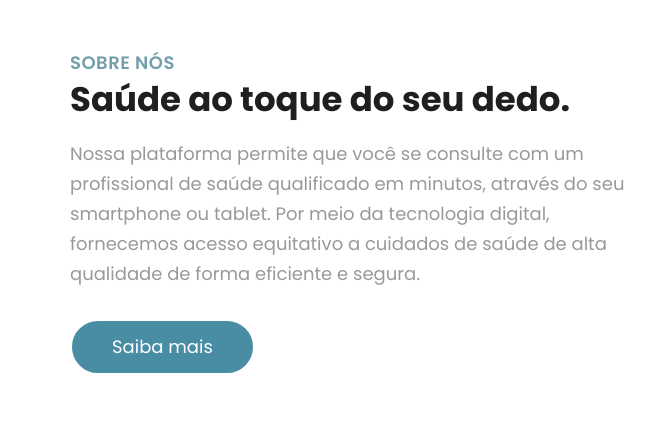
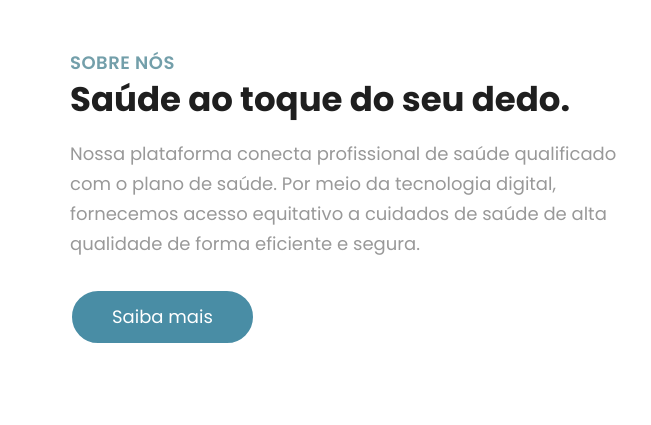
Before and after one commit to gabisantosi/kuresaude, a plain HTML site: page index.html in a window 1280 px wide. Shown: the part 1010-1435 px from the top of the page, 0-651 px from the left. Drawn offline with Linux system fonts and the light colour scheme; some packages are replaced by stand-ins of ours.

Commit message:
text update

```diff
--- a/index.html
+++ b/index.html
@@ -171,7 +171,7 @@
                   <div class="message-box">
                      <h4>Sobre nós</h4>
                      <h2>Saúde ao toque do seu dedo.</h2>
-                     <p class="lead"> Nossa plataforma permite que você se consulte com um profissional de saúde qualificado em minutos, através do seu smartphone ou tablet. Por meio da tecnologia digital, fornecemos acesso equitativo a cuidados de saúde de alta qualidade de forma eficiente e segura.
+                     <p class="lead"> Nossa plataforma conecta profissional de saúde qualificado com o plano de saúde. Por meio da tecnologia digital, fornecemos acesso equitativo a cuidados de saúde de alta qualidade de forma eficiente e segura.
                         <br>
                         <br>
 
```
